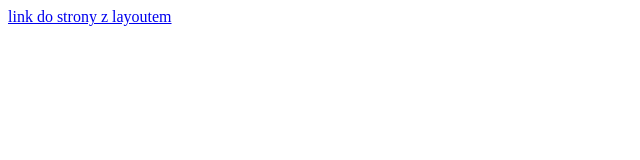
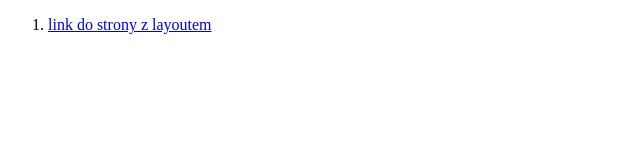
Before and after one commit to SdCeeFn43/fajna-strona, a plain HTML site: page index.html in a window 1280 px wide. Shown: the whole page, without its empty margins (0-640 px from the left). Drawn offline with Linux system fonts and the light colour scheme.

Commit message:
Fix list structure in index.html

```diff
--- a/index.html
+++ b/index.html
@@ -6,6 +6,10 @@
     <title>Document</title>
 </head>
 <body>
+    <ol>
+        <li>
     <a href="layout.html"> link do strony z layoutem </a>
+        </li>
+    </li>
 </body>
 </html>
```
